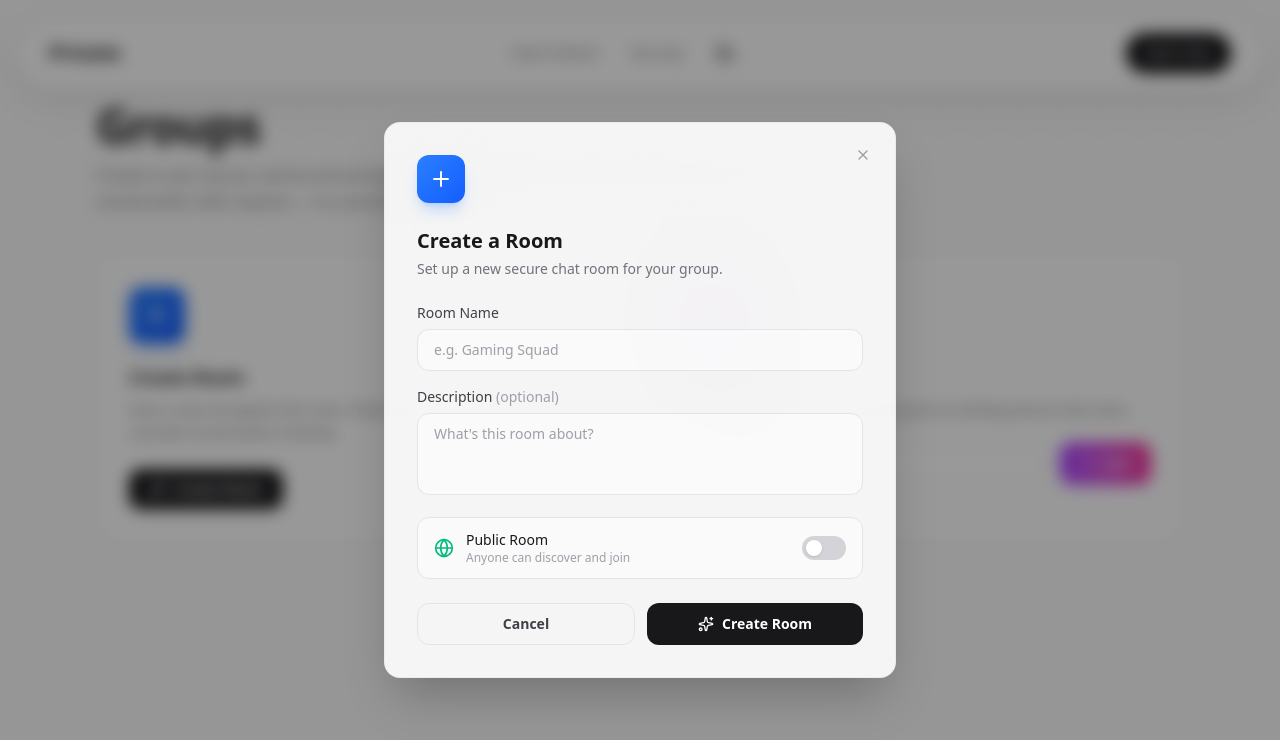
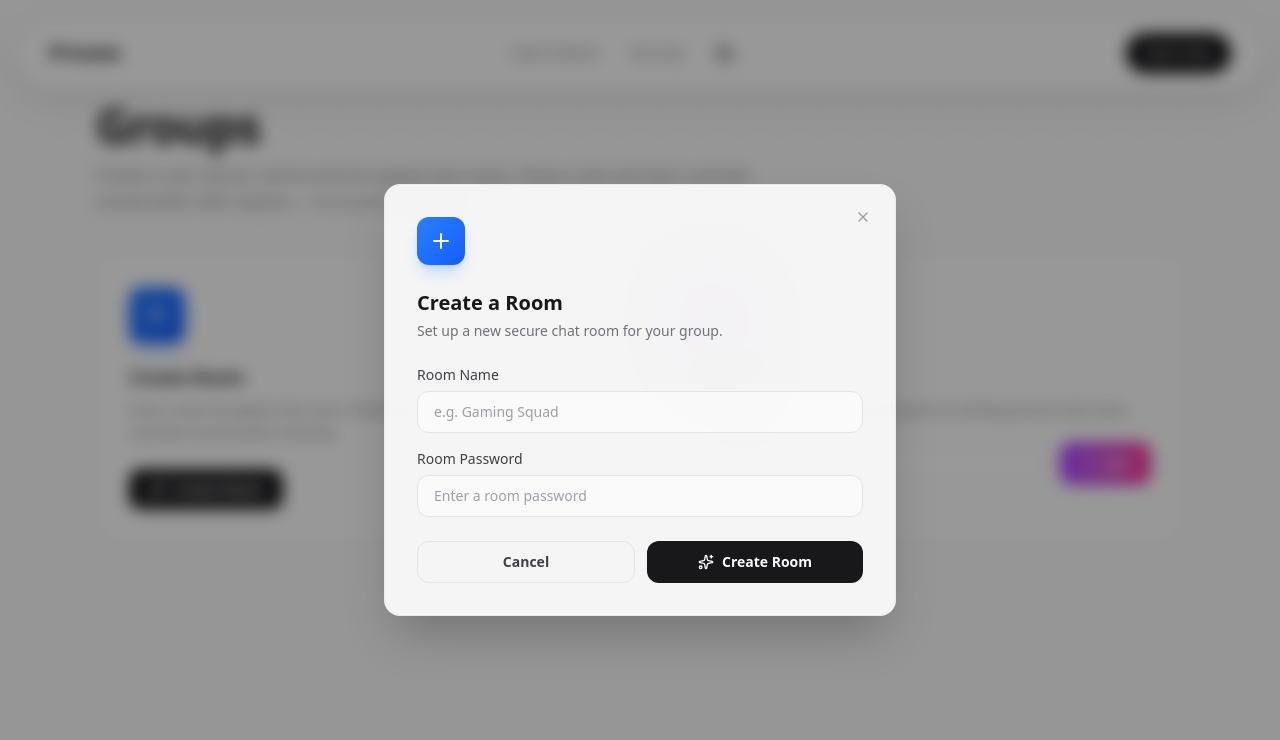
Before and after one commit to Ayomide-Philip/E2E, a Next.js app: page /group in a window 1280 px wide. Both pictures are taken after typing "Sample" into the empty fields and a click on the button "Create Room". Shown: the top 740 px of the page. Built offline with nearby package versions, Linux system fonts and the light colour scheme.

Commit message:
feat: add room creation modal and join room card components

```diff
--- a/components/group/create/roomCard.tsx
+++ b/components/group/create/roomCard.tsx
@@ -2,6 +2,7 @@ import { motion } from "framer-motion";
 import { LogIn, ArrowRight, Hash } from "lucide-react";
 import { useState } from "react";
 import { useRouter } from "next/navigation";
+import { verifyRoomId } from "@/lib/generatingRoomId";
 
 export default function JoinRoomCard() {
   const [roomId, setRoomId] = useState("");
@@ -14,12 +15,12 @@ export default function JoinRoomCard() {
       setError("Please enter a room ID");
       return;
     }
-    if (trimmed.length < 6) {
-      setError("Room ID must be at least 6 characters");
+    if (!verifyRoomId(trimmed)) {
+      setError("Invalid room ID");
       return;
     }
     setError("");
-    router.push(`/chat/${trimmed}`);
+    router.push(`/group/${trimmed}`);
   }
 
   return (
--- a/components/group/create/roomModal.tsx
+++ b/components/group/create/roomModal.tsx
@@ -25,9 +25,8 @@ export default function CreateRoomModal({
 }) {
   const [step, setStep] = useState<"form" | "created">("form");
   const [name, setName] = useState("");
-  const [description, setDescription] = useState("");
-  const [isPrivate, setIsPrivate] = useState(false);
   const [isCreating, setIsCreating] = useState(false);
+  const [groupPassword, setGroupPassword] = useState("");
   const [createdRoom, setCreatedRoom] = useState<{
     id: string;
     name: string;
@@ -38,6 +37,10 @@ export default function CreateRoomModal({
   function handleCreate() {
     if (!name.trim()) {
       toast.error("Please enter a room name");
+      return;
+    }
+    if (!groupPassword.trim()) {
+      toast.error("Please enter a password for the room");
       return;
     }
     setIsCreating(true);
@@ -55,7 +58,7 @@ export default function CreateRoomModal({
 
   function handleCopyLink() {
     if (!createdRoom) return;
-    const link = `${window.location.origin}/chat/${createdRoom.id}`;
+    const link = `${window.location.origin}/group/${createdRoom.id}`;
     navigator.clipboard.writeText(link).then(() => {
       toast.success("Room link copied to clipboard!");
     });
@@ -63,7 +66,7 @@ export default function CreateRoomModal({
 
   function handleEnterRoom() {
     if (!createdRoom) return;
-    router.push(`/chat/${createdRoom.id}`);
+    router.push(`/group/${createdRoom?.id}`);
   }
 
   return (
@@ -124,52 +127,15 @@ export default function CreateRoomModal({
 
                   <div>
                     <label className="block text-sm font-medium text-zinc-700 dark:text-zinc-300 mb-1.5">
-                      Description{" "}
-                      <span className="text-zinc-400 dark:text-zinc-500 font-normal">
-                        (optional)
-                      </span>
+                      Room Password
                     </label>
-                    <textarea
-                      placeholder="What's this room about?"
-                      value={description}
-                      onChange={(e) => setDescription(e.target.value)}
-                      rows={3}
-                      className="w-full rounded-xl border border-zinc-200 dark:border-zinc-700 bg-white/50 dark:bg-zinc-900/50 px-4 py-2.5 text-sm text-zinc-900 dark:text-white placeholder:text-zinc-400 dark:placeholder:text-zinc-500 focus:outline-none focus:ring-2 focus:ring-blue-500/50 focus:border-blue-400 dark:focus:border-blue-600 transition-all duration-300 resize-none"
+                    <input
+                      type="password"
+                      placeholder="Enter a room password"
+                      value={groupPassword}
+                      onChange={(e) => setGroupPassword(e.target.value)}
+                      className="w-full rounded-xl border border-zinc-200 dark:border-zinc-700 bg-white/50 dark:bg-zinc-900/50 px-4 py-2.5 text-sm text-zinc-900 dark:text-white placeholder:text-zinc-400 dark:placeholder:text-zinc-500 focus:outline-none focus:ring-2 focus:ring-blue-500/50 focus:border-blue-400 dark:focus:border-blue-600 transition-all duration-300"
                     />
-                  </div>
-
-                  <div className="flex items-center justify-between rounded-xl border border-zinc-200 dark:border-zinc-700 bg-white/50 dark:bg-zinc-900/50 px-4 py-3">
-                    <div className="flex items-center gap-3">
-                      {isPrivate ? (
-                        <Lock className="h-5 w-5 text-amber-500" />
-                      ) : (
-                        <Globe className="h-5 w-5 text-emerald-500" />
-                      )}
-                      <div>
-                        <p className="text-sm font-medium text-zinc-900 dark:text-white">
-                          {isPrivate ? "Private Room" : "Public Room"}
-                        </p>
-                        <p className="text-xs text-zinc-400 dark:text-zinc-500">
-                          {isPrivate
-                            ? "Only people with the link can join"
-                            : "Anyone can discover and join"}
-                        </p>
-                      </div>
-                    </div>
-                    <button
-                      onClick={() => setIsPrivate(!isPrivate)}
-                      className={`relative inline-flex h-6 w-11 items-center rounded-full transition-colors duration-300 ${
-                        isPrivate
-                          ? "bg-amber-500"
-                          : "bg-zinc-300 dark:bg-zinc-600"
-                      }`}
-                    >
-                      <span
-                        className={`inline-block h-4 w-4 transform rounded-full bg-white shadow-sm transition-transform duration-300 ${
-                          isPrivate ? "translate-x-6" : "translate-x-1"
-                        }`}
-                      />
-                    </button>
                   </div>
                 </div>
 
```
